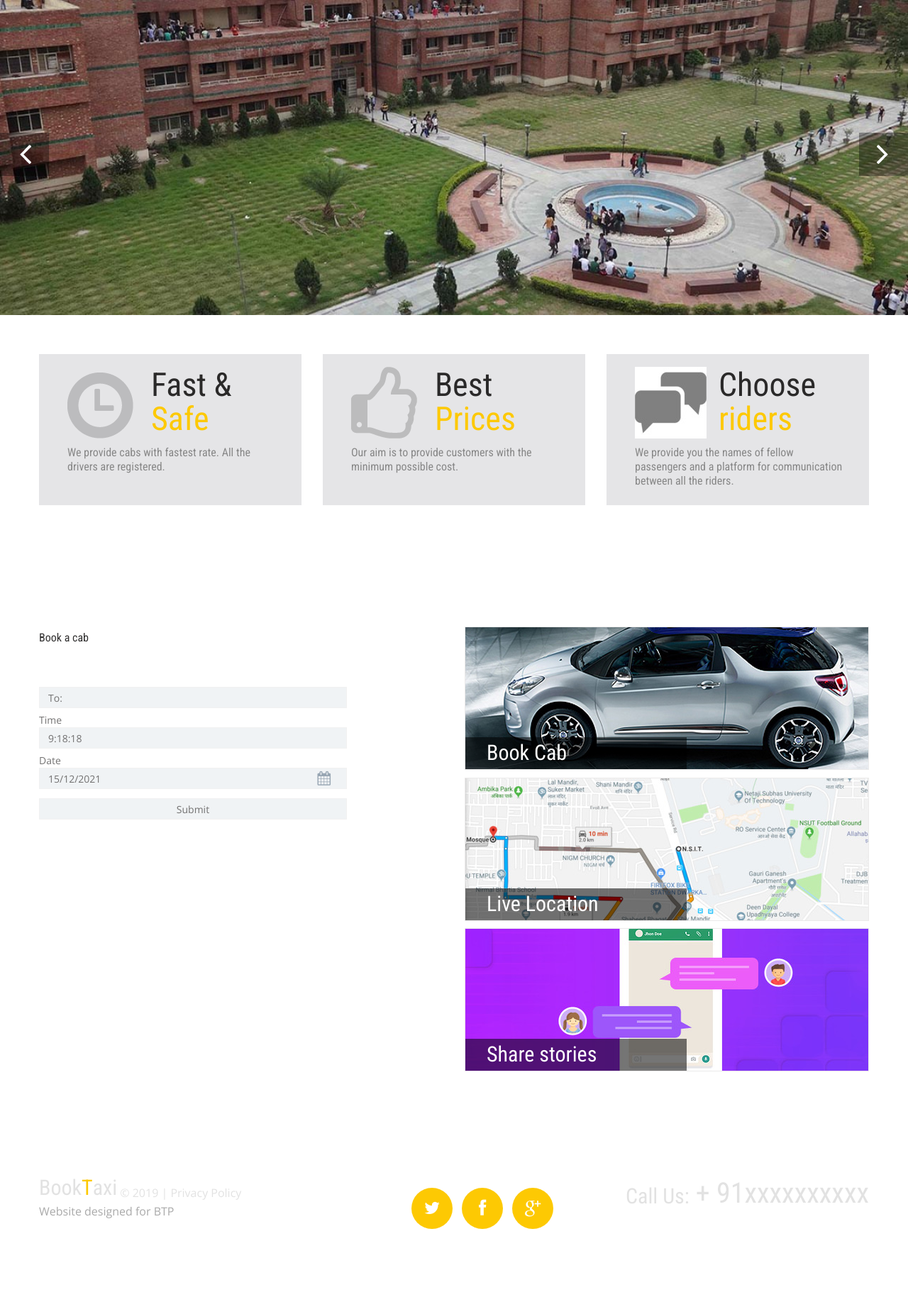
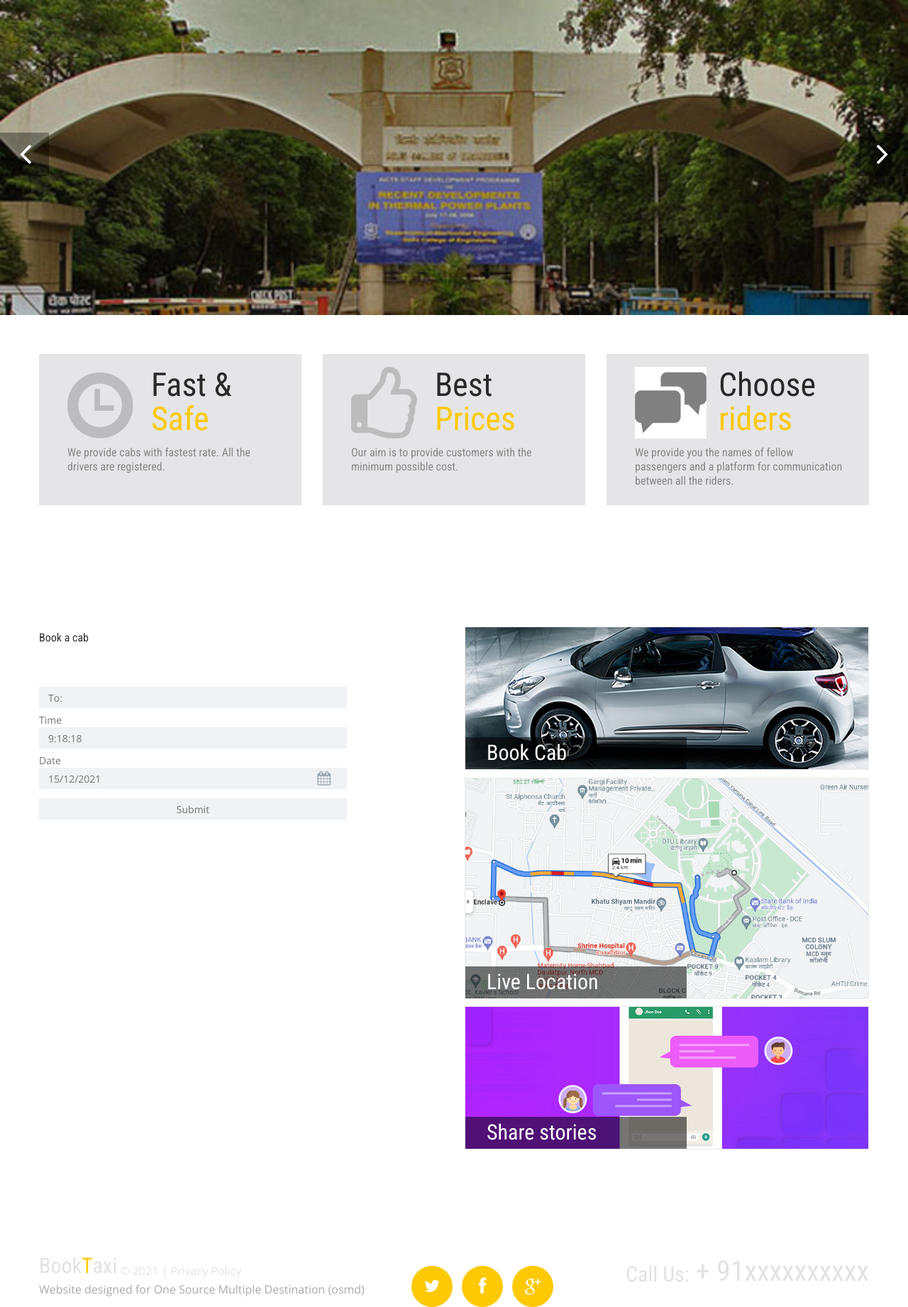
Before and after one commit to AtmegaBuzz/osmd, a Django app: page / in a window 1280 px wide. Shown: the part 258-2100 px from the top of the page at 71% size. Before the commit the page ends 1990 px from the top, so only its background shows below. Run offline with Django 3.2, Linux system fonts and the light colour scheme; a user stored in the database is signed in; some libraries are stand-ins or nearby versions; some web fonts are replaced.

Commit message:
minor patches

```diff
--- a/templates/index-3.html
+++ b/templates/index-3.html
@@ -239,7 +239,7 @@
 					<div class="st1">
 						<div class="brand">Book<span class="color1">T</span>axi </div>
 						&copy; 2019 | <a href="#">Privacy Policy</a>
-					</div> Website designed for BTP
+					</div> Website designed for One Source Multiple Destination (osmd)
 				</div>
 			</div>
 			<div class="clear"></div>
--- a/templates/index.html
+++ b/templates/index.html
@@ -66,9 +66,9 @@
 
 			<div class="slider_wrapper ">
 				<div id="camera_wrap" class="">
-					<div data-src="{% static 'images/nsit2.jpg' %}" ></div>
-					<div data-src="{% static 'images/nsit3.jpg' %}" ></div>
-					<div data-src="{% static 'images/slide.jpg' %}" ></div>
+					<div data-src="{% static 'images/DTU-Campus.jpg' %}" ></div>
+					<div data-src="{% static 'images/dtu2.jpg' %}" ></div>
+					<div data-src="{% static 'images/dtu3.png' %}" ></div>
 
 				</div>
 			</div>
@@ -174,7 +174,7 @@
 					</div>
 					<div class="grid_6 prefix_1">
 						<div class="type"><img src="{% static 'images/page1_img1.jpg' %}" alt=""><span class="type_caption">Book Cab</span></div>
-						<div class="type"><img src="{% static 'images/loc.jpg' %}" alt=""><span class="type_caption">Live Location</span></div>
+						<div class="type"><img src="{% static 'images/dtutoramaecl.png' %}" alt=""><span class="type_caption">Live Location</span></div>
 						<div class="type"><img src="{% static 'images/comm.jpg' %}" alt=""><span class="type_caption">Share stories</span></div>
 					</div>
 					<div class="clear"></div>
@@ -194,7 +194,7 @@
 					<div class="copy">
 						<div class="st1">
 						<div class="brand">Book<span class="color1">T</span>axi </div>
-						&copy; 2019	| <a href="#">Privacy Policy</a> </div> Website designed for BTP
+						&copy; 2021	| <a href="#">Privacy Policy</a> </div> Website designed for One Source Multiple Destination (osmd)
 					</div>
 				</div>
 				<div class="clear"></div>
```
Also changed, not shown: templates/index-4.html (+7 -16 lines), static/images/DTU-Campus.jpg (added), static/images/dtu2.jpg (added), static/images/dtu3.png (added), static/images/dtu4.jpg (added), static/images/dtutoramaecl.png (added).
